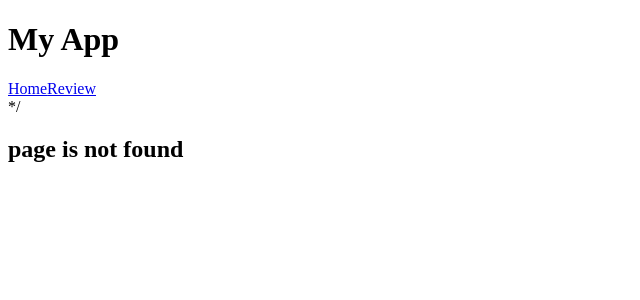
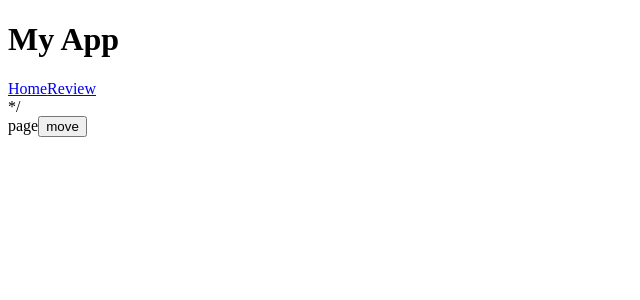
Before and after one commit to saadali-77/next-js, a Next.js app: page /orderproducts in a window 1280 px wide. Before the commit this address had no page. Shown: the top 300 px of the page, without its empty margins (0-640 px from the left). Built offline with nearby package versions, Linux system fonts and the light colour scheme.

Commit message:
22-Navigate programtically

```diff
--- /dev/null
+++ b/app/orderproducts/page.tsx
@@ -0,0 +1,13 @@
+'use client'
+import React from 'react'
+import { redirect } from 'next/navigation'
+export default function page() {
+    const handle= ()=>{
+redirect('/')
+    }
+  return (
+    <div>page
+        <button onClick={handle}>move</button>
+    </div>
+  )
+}
```
